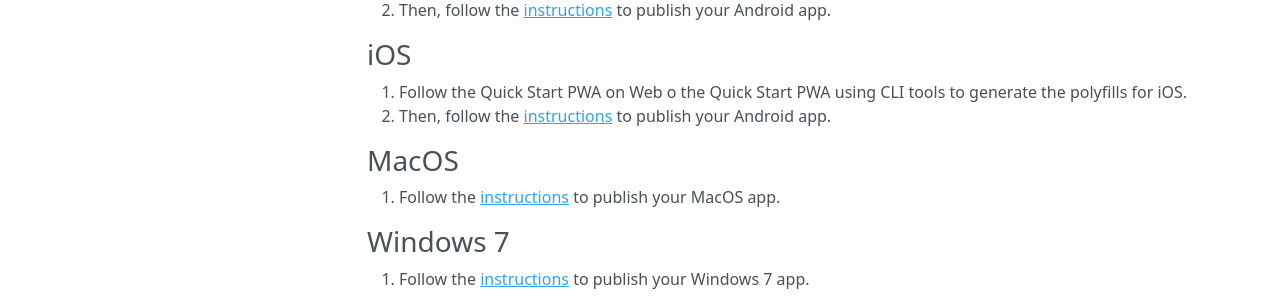
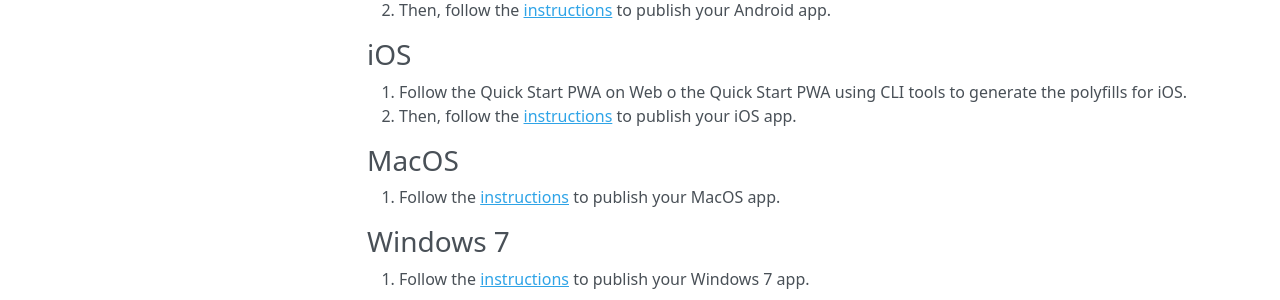
Before and after one commit to pwa-builder/pwabuilder-docs, an MkDocs documentation site: the page built from docs/quickstart/quick-start-polyfills.md, in a window 1280 px wide. Shown: the part 354-654 px from the top of the page. Built offline with MkDocs 1.6.1, drawn with Linux system fonts in a browser that asks for light colours; nearby versions of some CDN libraries.

Commit message:
Fix mini copy/paste typo

```diff
--- a/docs/quickstart/quick-start-polyfills.md
+++ b/docs/quickstart/quick-start-polyfills.md
@@ -12,7 +12,7 @@ In case of Android, PWAs are available through the browser; however, you can gen
 ### iOS
 
 1. Follow the Quick Start PWA on Web o the Quick Start PWA using CLI tools to generate the polyfills for iOS.
-2. Then, follow the [instructions](../tools/how-to-package-ios.md) to publish your Android app.
+2. Then, follow the [instructions](../tools/how-to-package-ios.md) to publish your iOS app.
 
 ### MacOS
 
```
